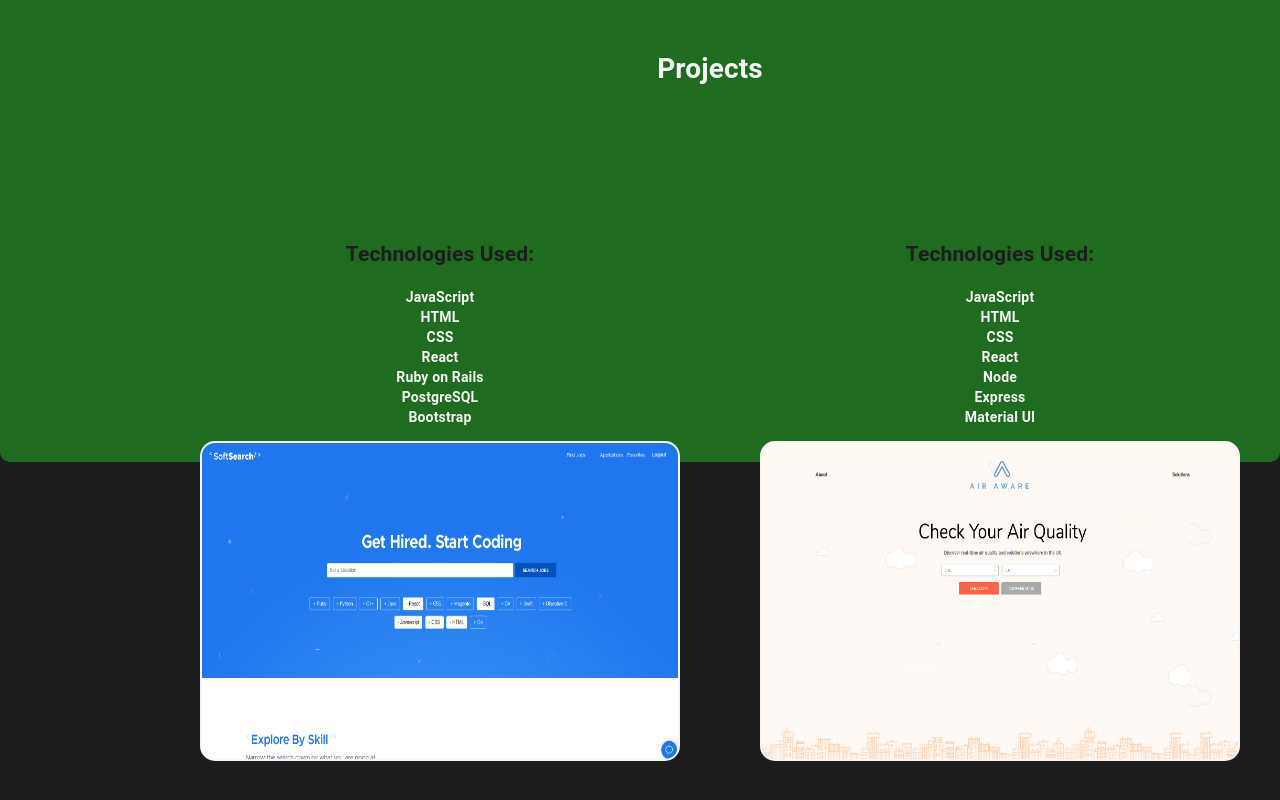
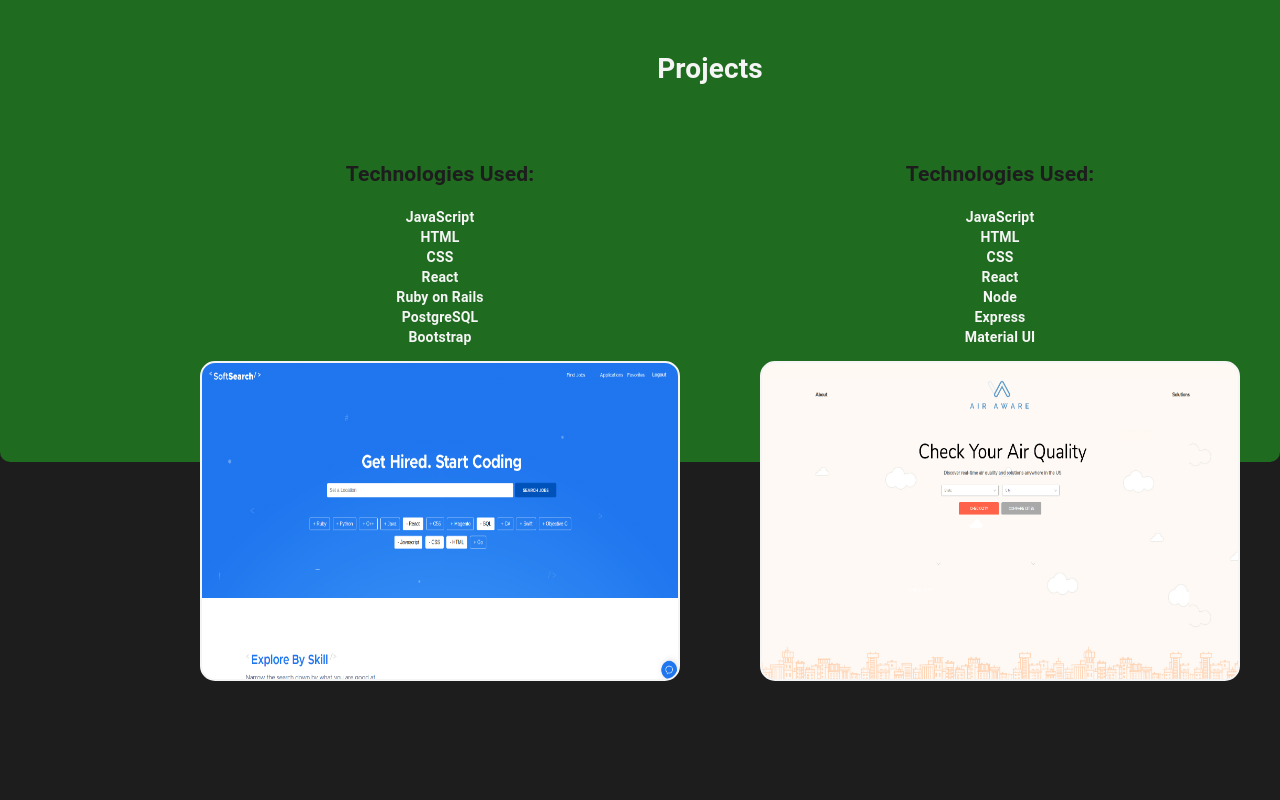
Before and after one commit to ElvisHernandez/Portfolio, a React (Create React App) app: page / in a window 1280 px wide. Shown: the part 1898-2698 px from the top of the page. Built offline with nearby package versions, Linux system fonts and the light colour scheme.

Commit message:
pushed the cards slightly higher on the green canvas

```diff
--- a/src/pages/Projects/Projects.module.css
+++ b/src/pages/Projects/Projects.module.css
@@ -5,7 +5,7 @@
 
 .projectsContainer {
   position: relative;
-  bottom: 15rem;
+  bottom: 20rem;
 }
 
 .technologyText {
```
